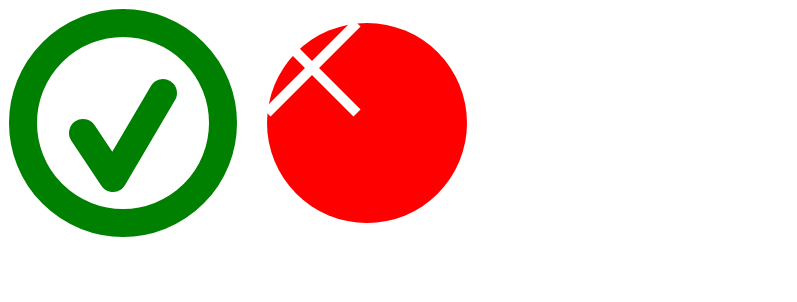
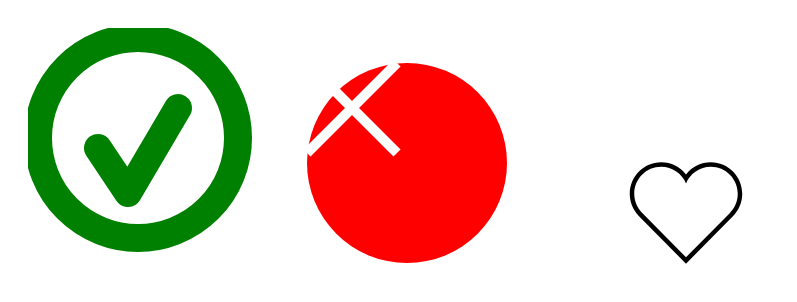
Before and after one commit to Kamilean1/SVG-project, a plain HTML site: page index.html in a window 1280 px wide. Shown: the whole page, without its empty margins (0-797 px from the left). Drawn offline with Linux system fonts and the light colour scheme.

Commit message:
icons added to page

```diff
--- a/Styles/index.css
+++ b/Styles/index.css
@@ -1,7 +1,3 @@
-.body {
-    padding: 50px;
+.Circle {
+    padding: 20px;
 }
-
-.Circle {
-    height: 200px;
-}
--- a/index.html
+++ b/index.html
@@ -5,12 +5,13 @@
     <meta charset="UTF-8">
     <meta http-equiv="X-UA-Compatible" content="IE=edge">
     <meta name="viewport" content="width=device-width, initial-scale=1.0">
+    <link rel="stylesheet" href="Styles/index.css">
     <title>SVG</title>
 </head>
 
 <body>
 
-    <svg class="Circle" width="240" height="240" viewbox="-5 -5 240 240" fill="none" xmlns="http://www.w3.org/2000/svg">
+    <svg class="Circle" width="240" height="240" viewbox="0 0 240 240" fill="none" xmlns="http://www.w3.org/2000/svg">
         <circle cx="110" cy="110" r="100" stroke-width="28" fill="white" stroke="green" />
         <polyline points="70,120 100,165 150,80" stroke="green" stroke-width="28" stroke-linecap="round"
             stroke-linejoin="round" />
@@ -22,6 +23,12 @@
         <line x1="100" y1="10" x2="10" y2="100" stroke="white" stroke-width="10" />
     </svg>
 
+<svg>
+    <use xlink:href="Images/211754_heart_icon.svg#Heart">
+    </use>
+</svg>
+
+    <!--<?xml version="1.0" ?><!DOCTYPE svg  PUBLIC '-//W3C//DTD SVG 1.1//EN'  'http://www.w3.org/Graphics/SVG/1.1/DTD/svg11.dtd'><svg height="512px" id="Layer_1" style="enable-background:new 0 0 512 512;" version="1.1" viewBox="0 0 512 512" width="512px" xml:space="preserve" xmlns="http://www.w3.org/2000/svg" xmlns:xlink="http://www.w3.org/1999/xlink"><path d="M340.8,98.4c50.7,0,91.9,41.3,91.9,92.3c0,26.2-10.9,49.8-28.3,66.6L256,407.1L105,254.6c-15.8-16.6-25.6-39.1-25.6-63.9  c0-51,41.1-92.3,91.9-92.3c38.2,0,70.9,23.4,84.8,56.8C269.8,121.9,302.6,98.4,340.8,98.4 M340.8,83C307,83,276,98.8,256,124.8  c-20-26-51-41.8-84.8-41.8C112.1,83,64,131.3,64,190.7c0,27.9,10.6,54.4,29.9,74.6L245.1,418l10.9,11l10.9-11l148.3-149.8  c21-20.3,32.8-47.9,32.8-77.5C448,131.3,399.9,83,340.8,83L340.8,83z"/></svg>-->
 
 </body>
 
```
Also changed, not shown: Images/211754_heart_icon.svg (added), Images/craft-sewing-machine-svgrepo-com.svg (deleted).
